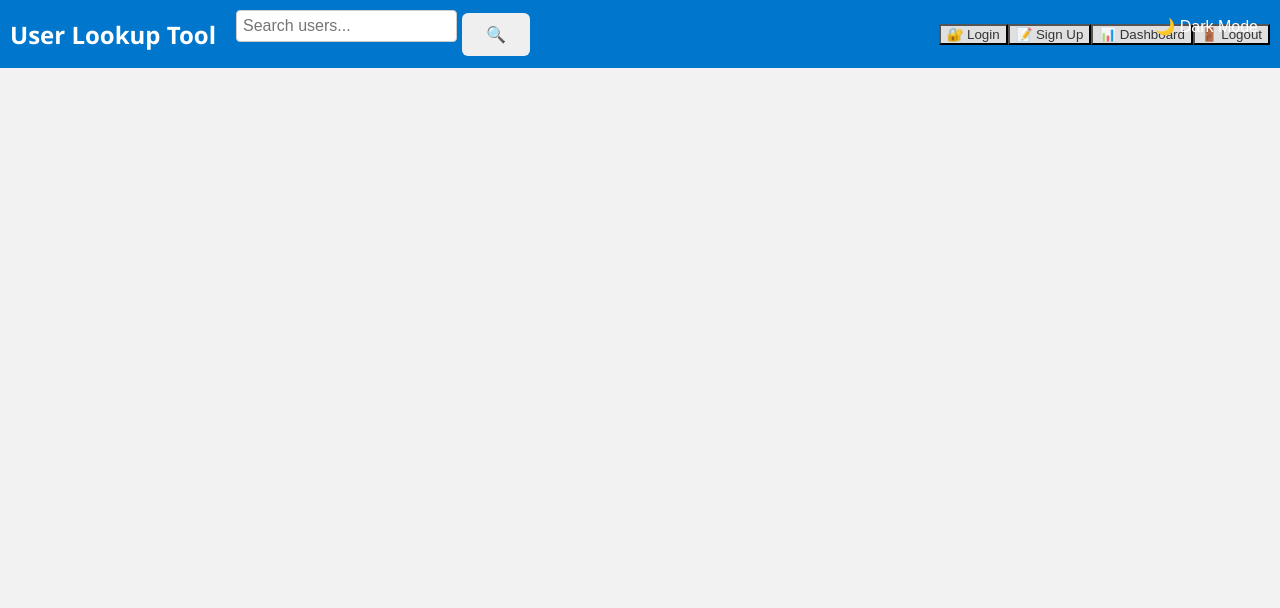
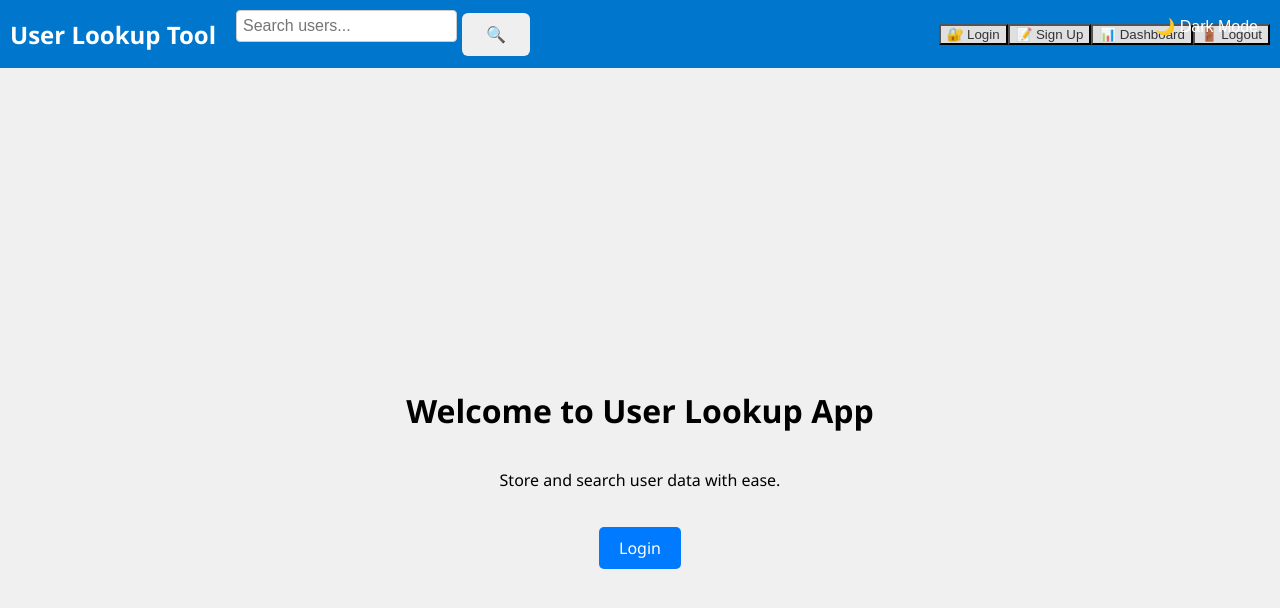
Before and after one commit to MoonSupreme1927/user-lookup-app, a React (Create React App) app in the folder frontend/: page /LandingPage in a window 1280 px wide. Shown: the top 608 px of the page. Built offline with nearby package versions, Linux system fonts and the light colour scheme.

Commit message:
Adding LanidngPage

```diff
--- a/frontend/src/App.js
+++ b/frontend/src/App.js
@@ -2,6 +2,7 @@ import React, { useState, useEffect } from 'react';
 import { Routes, Route, useNavigate, Navigate } from 'react-router-dom';
 import axios from 'axios';
 import './App.css';
+import LandingPage from './LandingPage';
 import Login from './Login';
 import Signup from './Signup';
 import Dashboard from './Dashboard';
@@ -70,7 +71,11 @@ function App() {
       {loading && <div className="overlay"><div className="spinner" /></div>}
 
       <Routes>
-        <Route path="/" element={<Navigate to="/login" replace />} />
+        <Route
+          path="/LandingPage"
+          element={<LandingPage setError={setError} setLoading={setLoading} navigate={navigate} setQuery={setQuery} setResults={setResults} setNewUser={setNewUser} />}
+
+        />
         <Route
           path="/login"
           element={<Login setError={setError} setLoading={setLoading} navigate={navigate} setQuery={setQuery} setResults={setResults} setNewUser={setNewUser} />}
--- /dev/null
+++ b/frontend/src/LandingPage.jsx
@@ -0,0 +1,35 @@
+import React from 'react';
+import { Link } from 'react-router-dom';
+
+const LandingPage = () => {
+  return (
+    <div style={styles.container}>
+      <h1>Welcome to User Lookup App</h1>
+      <p>Store and search user data with ease.</p>
+      <Link to="/login" style={styles.button}>Login</Link>
+    </div>
+  );
+};
+
+const styles = {
+  container: {
+    display: 'flex',
+    flexDirection: 'column',
+    alignItems: 'center',
+    justifyContent: 'center',
+    height: '100vh',
+    backgroundColor: '#f0f0f0',
+  },
+  button: {
+    marginTop: '20px',
+    padding: '10px 20px',
+    backgroundColor: '#007bff',
+    color: '#fff',
+    textDecoration: 'none',
+    borderRadius: '5px',
+  },
+};
+
+export default LandingPage;
+// This code defines a simple landing page for a user lookup application.
+// It includes a welcome message and a button that links to the login page.
```
